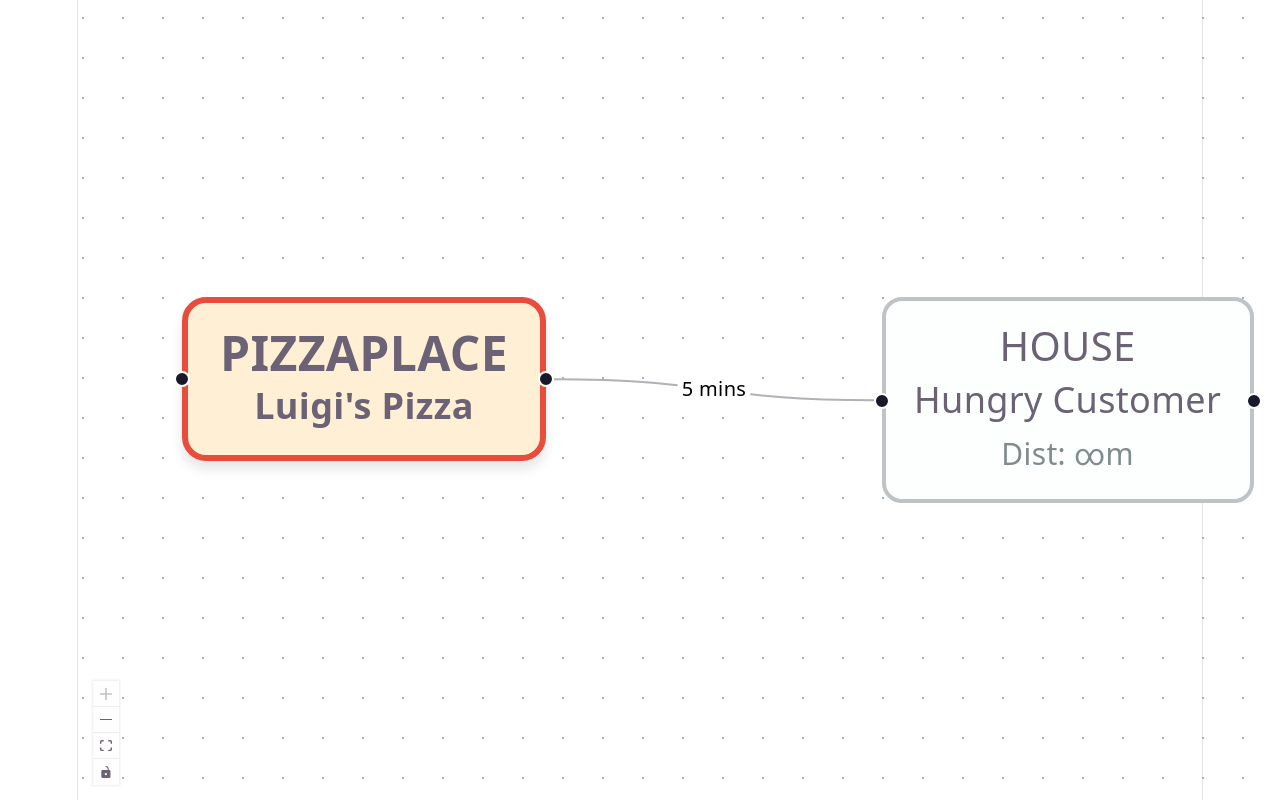
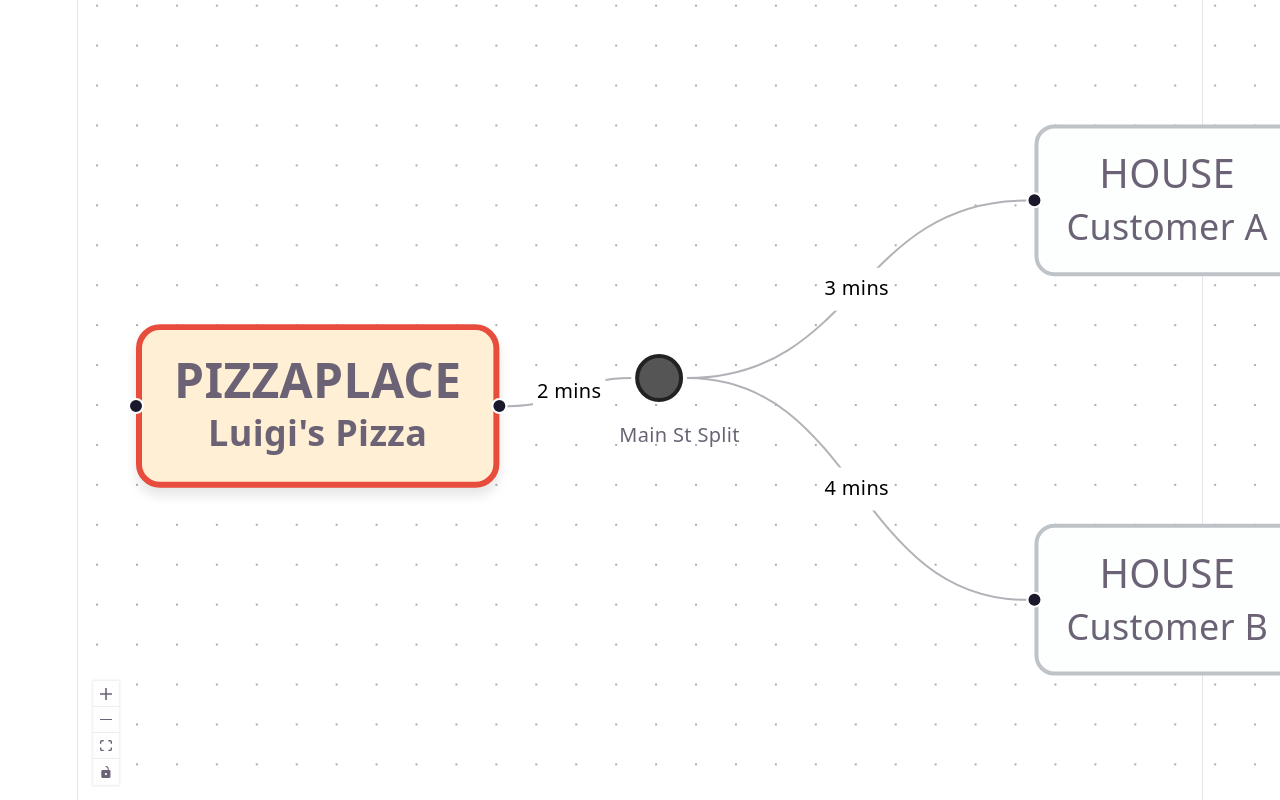
Before and after one commit to JosephMcLean118/dijkstras-delivery, a React (Vite) app in the folder visuals/: page / in a window 1280 px wide. Shown: the top 800 px of the page. Built offline with nearby package versions, Linux system fonts and the light colour scheme.

Commit message:
added general junction node

```diff
--- a/visuals/src/components/nodes/boardscene.jsx
+++ b/visuals/src/components/nodes/boardscene.jsx
@@ -1,38 +1,33 @@
 import { useNodesState, useEdgesState, ReactFlow, Background, Controls } from '@xyflow/react';
 import '@xyflow/react/dist/style.css';
 
-// 1. Import your custom node components
 import PizzaPlaceNode from './pizzaplacenode';
 import HouseNode from './housenode';
+import JunctionNode from './junctionnode'; // 1. Import the new node
 
-// 2. Define nodeTypes outside the component to avoid unnecessary re-renders
+// 2. Add it to your node types
 const nodeTypes = {
   pizza: PizzaPlaceNode,
   house: HouseNode,
+  junction: JunctionNode,
 };
 
-// 3. Define the starting map elements
+// 3. Add the junction to your map
 const initialNodes = [
-  {
-    id: 'start',
-    type: 'pizza',
-    position: { x: 100, y: 150 },
-    data: { label: "Luigi's Pizza" }
-  },
-  {
-    id: 'h1',
-    type: 'house',
-    position: { x: 450, y: 150 },
-    data: { label: 'Hungry Customer', distance: '∞' }
-  }
+  { id: 'start', type: 'pizza', position: { x: 50, y: 150 }, data: { label: "Luigi's Pizza" } },
+  { id: 'j1', type: 'junction', position: { x: 300, y: 165 }, data: { label: 'Main St Split' } },
+  { id: 'h1', type: 'house', position: { x: 500, y: 50 }, data: { label: 'Customer A' } },
+  { id: 'h2', type: 'house', position: { x: 500, y: 250 }, data: { label: 'Customer B' } }
 ];
 
+// 4. Route edges from Pizza -> Junction -> Houses
 const initialEdges = [
-  { id: 'e1', source: 'start', target: 'h1', label: '5 mins' }
+  { id: 'road1', source: 'start', target: 'j1', label: '2 mins' },
+  { id: 'road2', source: 'j1', target: 'h1', label: '3 mins' },
+  { id: 'road3', source: 'j1', target: 'h2', label: '4 mins' }
 ];
 
 export default function BoardScene() {
-  // 4. Hook nodes and edges into state so they can be dragged and updated
   const [nodes, , onNodesChange] = useNodesState(initialNodes);
   const [edges, , onEdgesChange] = useEdgesState(initialEdges);
 
--- /dev/null
+++ b/visuals/src/components/nodes/junctionnode.jsx
@@ -0,0 +1,24 @@
+import { Handle, Position } from '@xyflow/react';
+
+export default function JunctionNode({ data }) {
+  return (
+    <div style={{
+      width: '20px',
+      height: '20px',
+      backgroundColor: '#555',
+      borderRadius: '50%', // Makes it a circle
+      border: '2px solid #222',
+      position: 'relative'
+    }}>
+      {/* Handles on all sides. opacity: 0 hides the dot but keeps it functional */}
+      <Handle type="target" position={Position.Left} id="left" style={{ opacity: 0 }} />
+      <Handle type="source" position={Position.Right} id="right" style={{ opacity: 0 }} />
+      <Handle type="source" position={Position.Top} id="top" style={{ opacity: 0 }} />
+      <Handle type="source" position={Position.Bottom} id="bottom" style={{ opacity: 0 }} />
+
+      <div style={{ position: 'absolute', top: '25px', left: '-10px', fontSize: '10px', whiteSpace: 'nowrap' }}>
+        {data.label}
+      </div>
+    </div>
+  );
+}
```
